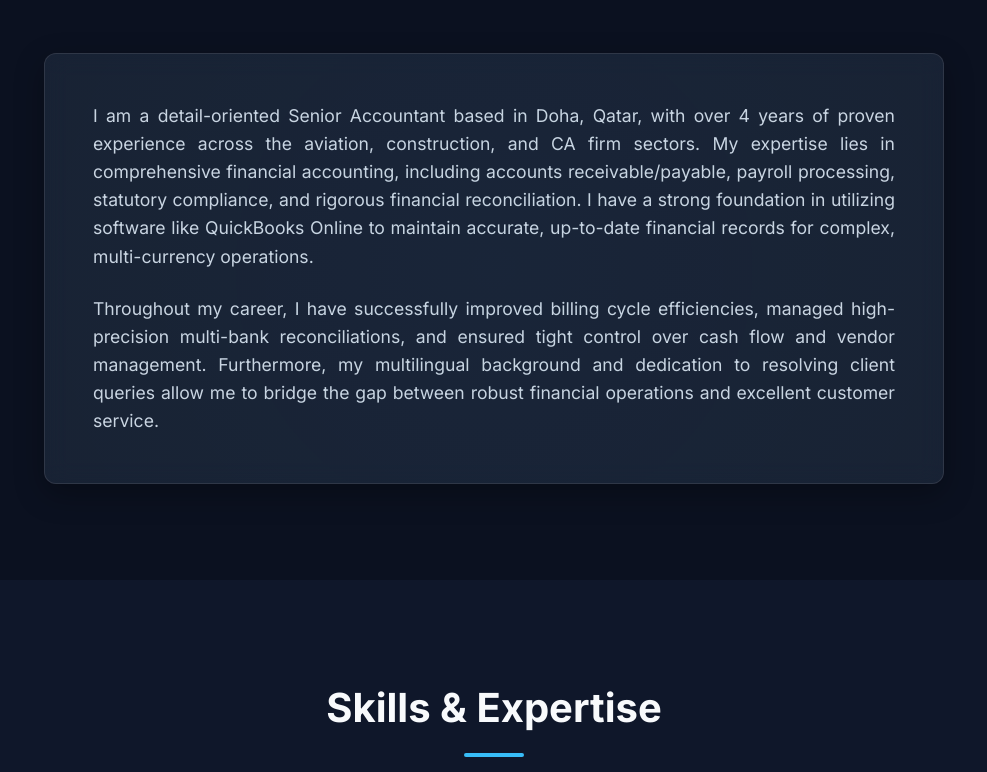
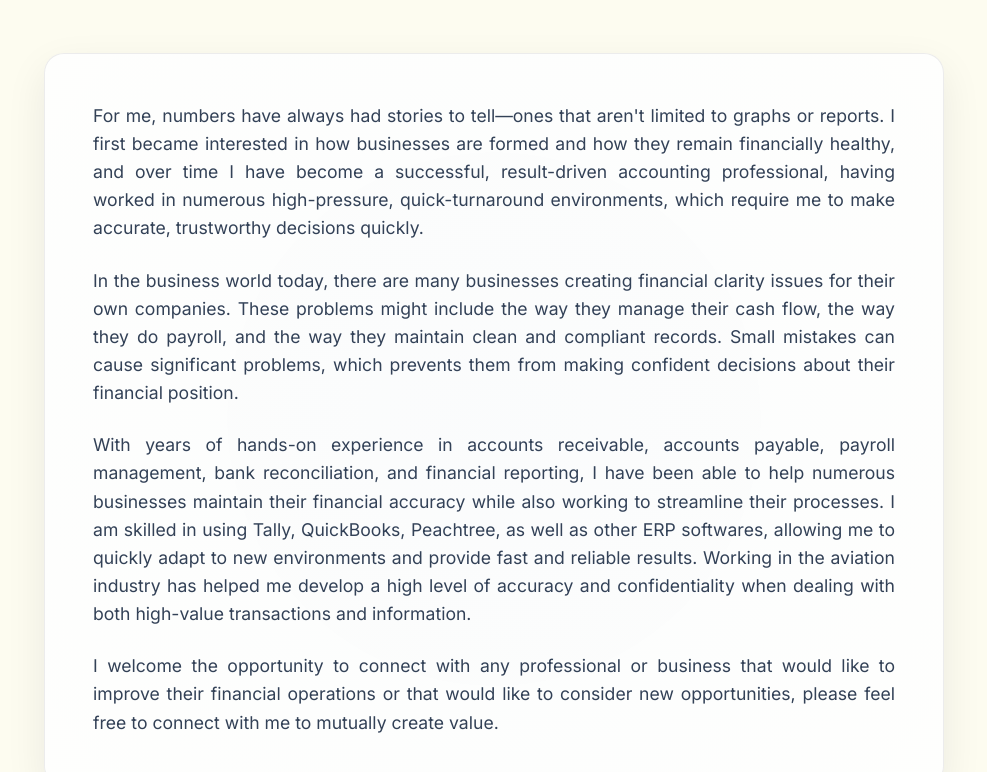
Before and after one commit to rizwan-om/portfolio, a plain HTML site: page index.html in a window 1280 px wide. Shown: the part 1165-1937 px from the top of the page, without its empty margins (146-1133 px from the left). Drawn offline with Linux system fonts and the light colour scheme.

Commit message:
photo and color update

```diff
--- a/index.html
+++ b/index.html
@@ -14,20 +14,20 @@
 
     <style>
         :root {
-            /* Premium Dark Business Color Palette */
-            --primary: #f8fafc;        /* White text for headings */
-            --secondary: #94a3b8;
-            --accent: #38bdf8;         /* Bright Azure Blue for nice contrast on dark */
-            --text-main: #cbd5e1;      /* Light gray body text */
-            --text-light: #94a3b8;     /* Muted gray text */
-            --bg-main: #0b1120;        /* Very dark navy / almost black */
-            --bg-alt: #0f172a;         /* Alternating section background */
-            --bg-card: rgba(30, 41, 59, 0.7); /* Glassmorphism background */
+            /* Premium Cream & Slate Color Palette */
+            --primary: #570e29;        /* Deep Navy for headings */
+            --secondary: #475569;
+            --accent: #092663;         /* Modern Blue for contrast */
+            --text-main: #334155;      /* Dark body text */
+            --text-light: #64748b;     /* Muted body text */
+            --bg-main: #fdfcf0;        /* Warm Cream background */
+            --bg-alt: #f8f7eb;         /* Slightly darker cream */
+            --bg-card: rgba(255, 255, 255, 0.85); /* Light glassmorphism */
             --white: #ffffff;
-            --gray-200: rgba(255, 255, 255, 0.1); /* Borders for glassmorphism */
-            --gray-300: #475569;
-            --glass-border: rgba(255, 255, 255, 0.08);
-            --accent-glow: rgba(56, 189, 248, 0.15);
+            --gray-200: rgba(15, 23, 42, 0.08); /* Soft borders */
+            --gray-300: #cbd5e1;
+            --glass-border: rgba(15, 23, 42, 0.05);
+            --accent-glow: rgba(37, 99, 235, 0.1);
         }
 
         * {
@@ -80,16 +80,16 @@
             position: fixed;
             top: 0;
             width: 100%;
-            background: rgba(11, 17, 32, 0.95);
-            backdrop-filter: blur(10px);
-            box-shadow: 0 1px 3px rgba(0,0,0,0.3);
+            background: rgba(253, 252, 240, 0.9);
+            backdrop-filter: blur(15px);
+            box-shadow: 0 1px 15px rgba(15, 23, 42, 0.05);
             z-index: 1000;
             padding: 1.2rem 5%;
             display: flex;
             justify-content: space-between;
             align-items: center;
             transition: all 0.3s ease;
-            border-bottom: 1px solid rgba(255,255,255,0.05);
+            border-bottom: 1px solid rgba(15, 23, 42, 0.05);
         }
 
         .logo {
@@ -180,8 +180,8 @@
             align-items: center;
             justify-content: center;
             background:
-                radial-gradient(circle at 20% 30%, rgba(56, 189, 248, 0.05) 0%, transparent 40%),
-                radial-gradient(circle at 80% 70%, rgba(56, 189, 248, 0.05) 0%, transparent 40%),
+                radial-gradient(circle at 20% 30%, rgba(37, 99, 235, 0.03) 0%, transparent 40%),
+                radial-gradient(circle at 80% 70%, rgba(37, 99, 235, 0.03) 0%, transparent 40%),
                 var(--bg-main);
             padding-top: 5rem;
             position: relative;
@@ -358,6 +358,8 @@
             color: var(--text-main);
             position: relative;
             overflow: hidden;
+            border-radius: 20px;
+            box-shadow: 0 15px 40px rgba(15, 23, 42, 0.08);
         }
 
         .about-content::after {
@@ -367,7 +369,7 @@
             left: -50%;
             width: 200%;
             height: 200%;
-            background: radial-gradient(circle at center, rgba(56, 189, 248, 0.03) 0%, transparent 70%);
+            background: radial-gradient(circle at center, rgba(37, 99, 235, 0.02) 0%, transparent 70%);
             pointer-events: none;
         }
 
@@ -669,7 +671,7 @@
 
         /* ===== FOOTER ===== */
         footer {
-            background: #060913; /* Very dark shade purely for footer */
+            background: #f8f7eb; /* Soft cream shade for footer */
             color: var(--text-main);
             text-align: center;
             padding: 4rem 5% 2rem;
@@ -947,8 +949,10 @@
     <section id="about" class="reveal">
         <h2 class="section-title">About Me</h2>
         <div class="about-content">
-            <p>I am a detail-oriented Senior Accountant based in Doha, Qatar, with over 4 years of proven experience across the aviation, construction, and CA firm sectors. My expertise lies in comprehensive financial accounting, including accounts receivable/payable, payroll processing, statutory compliance, and rigorous financial reconciliation. I have a strong foundation in utilizing software like QuickBooks Online to maintain accurate, up-to-date financial records for complex, multi-currency operations.</p>
-            <p>Throughout my career, I have successfully improved billing cycle efficiencies, managed high-precision multi-bank reconciliations, and ensured tight control over cash flow and vendor management. Furthermore, my multilingual background and dedication to resolving client queries allow me to bridge the gap between robust financial operations and excellent customer service.</p>
+            <p>For me, numbers have always had stories to tell—ones that aren't limited to graphs or reports. I first became interested in how businesses are formed and how they remain financially healthy, and over time I have become a successful, result-driven accounting professional, having worked in numerous high-pressure, quick-turnaround environments, which require me to make accurate, trustworthy decisions quickly.</p>
+            <p>In the business world today, there are many businesses creating financial clarity issues for their own companies. These problems might include the way they manage their cash flow, the way they do payroll, and the way they maintain clean and compliant records. Small mistakes can cause significant problems, which prevents them from making confident decisions about their financial position.</p>
+            <p>With years of hands-on experience in accounts receivable, accounts payable, payroll management, bank reconciliation, and financial reporting, I have been able to help numerous businesses maintain their financial accuracy while also working to streamline their processes. I am skilled in using Tally, QuickBooks, Peachtree, as well as other ERP softwares, allowing me to quickly adapt to new environments and provide fast and reliable results. Working in the aviation industry has helped me develop a high level of accuracy and confidentiality when dealing with both high-value transactions and information.</p>
+            <p>I welcome the opportunity to connect with any professional or business that would like to improve their financial operations or that would like to consider new opportunities, please feel free to connect with me to mutually create value.</p>
         </div>
     </section>
 
@@ -1267,11 +1271,11 @@
         window.addEventListener('scroll', () => {
             if (window.scrollY > 50) {
                 navbar.style.padding = '0.8rem 5%';
-                navbar.style.background = 'rgba(11, 17, 32, 0.98)';
+                navbar.style.background = 'rgba(255,255,255,0.9)';
                 navbar.style.boxShadow = '0 4px 10px rgba(0,0,0,0.5)';
             } else {
                 navbar.style.padding = '1.2rem 5%';
-                navbar.style.background = 'rgba(11, 17, 32, 0.95)';
+                navbar.style.background = 'rgba(253, 252, 240, 1)';
                 navbar.style.boxShadow = '0 1px 3px rgba(0,0,0,0.3)';
             }
         });
```
Also changed, not shown: image/photo/rishal.jpeg.
